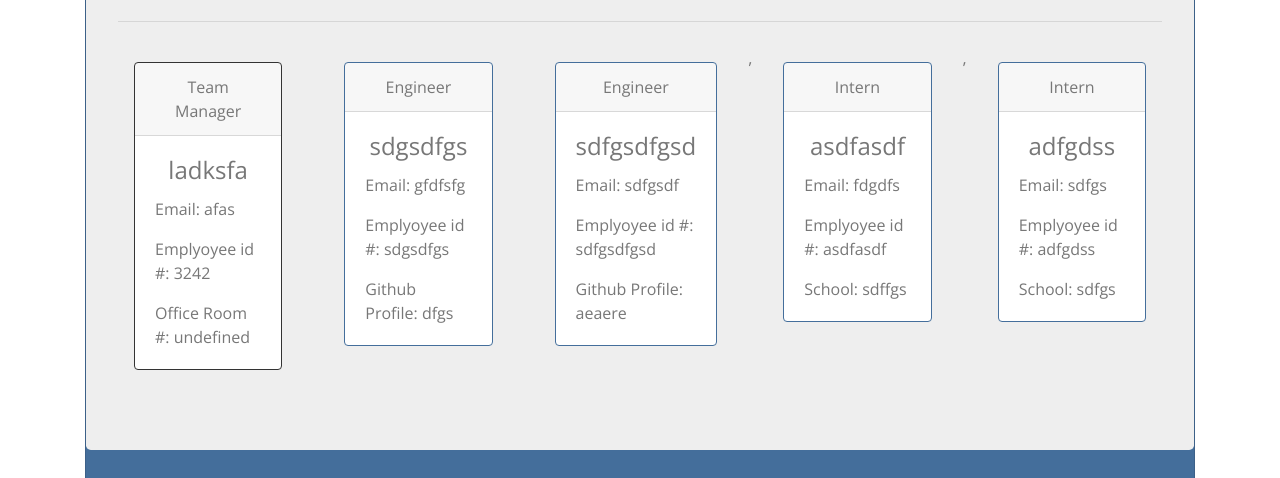
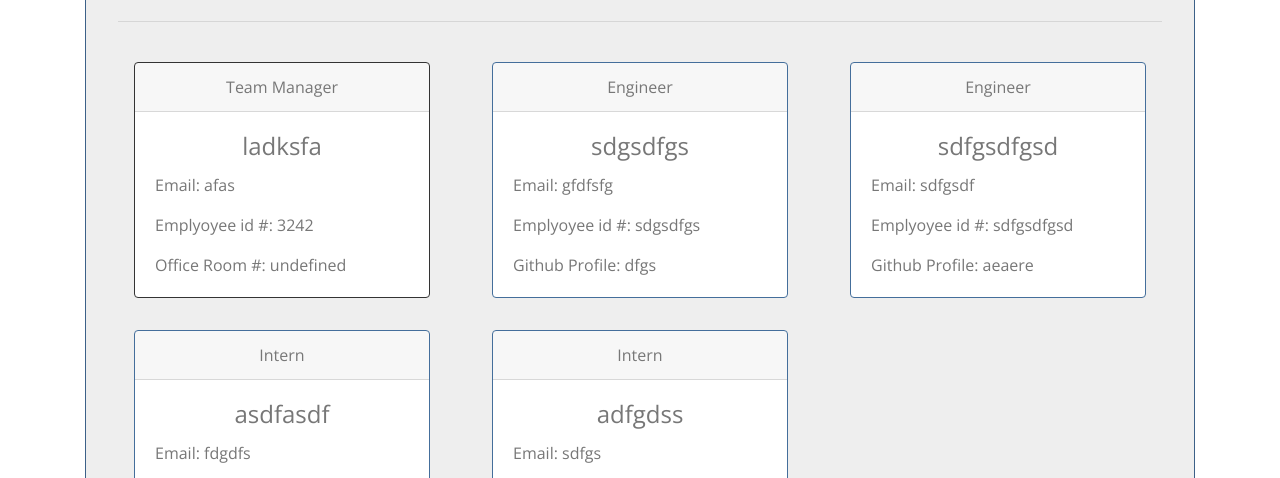
Before and after one commit to drthisguy/09-Engineering-Team-Generator, a website: page myteam.html in a window 1280 px wide. Shown: the part 307-785 px from the top of the page. Drawn offline with nearby package versions, Linux system fonts and the light colour scheme.

Commit message:
engineer selection bug resolved

```diff
--- a/myteam.html
+++ b/myteam.html
@@ -25,8 +25,8 @@
                         <hr class="my-4">
 
                         <div class="row">
-                          <div class="col md-3">
-                            <div class="card border-dark m-3 md-4" style="max-width: 20rem;">
+                          <div class="col-4">
+                            <div class="card border-dark m-3">
                               <div class="card-header">Team Manager</div>
                               <div class="card-body">
                                 <h4 class="card-title">ladksfa</h4>
@@ -38,8 +38,8 @@
                           </div>
 
 
-        <div class="col md-3">
-        <div class="card border-primary m-3" style="max-width: 20rem;">
+        <div class="col-4">
+        <div class="card border-primary m-3">
           <div class="card-header">Engineer</div>
           <div class="card-body">
             <h4 class="card-title">sdgsdfgs</h4>
@@ -49,8 +49,8 @@
           </div>
         </div>
       </div>
-        <div class="col md-3">
-        <div class="card border-primary m-3" style="max-width: 20rem;">
+        <div class="col-4">
+        <div class="card border-primary m-3">
           <div class="card-header">Engineer</div>
           <div class="card-body">
             <h4 class="card-title">sdfgsdfgsd</h4>
@@ -59,9 +59,9 @@
             <p class="card-text text-left">Github Profile: aeaere</p>
           </div>
         </div>
-      </div>,
-        <div class="col md-3">
-        <div class="card border-primary m-3" style="max-width: 20rem;">
+      </div>
+        <div class="col-4">
+        <div class="card border-primary m-3">
           <div class="card-header">Intern</div>
           <div class="card-body">
             <h4 class="card-title">asdfasdf</h4>
@@ -69,9 +69,9 @@
             <p class="card-text text-left">Emplyoyee id #: asdfasdf</p> <p class="card-text text-left">School: sdffgs</p>
           </div>
         </div>
-      </div>,
-        <div class="col md-3">
-        <div class="card border-primary m-3" style="max-width: 20rem;">
+      </div>
+        <div class="col-4">
+        <div class="card border-primary m-3">
           <div class="card-header">Intern</div>
           <div class="card-body">
             <h4 class="card-title">adfgdss</h4>
```
Also changed, not shown: lib/templates.js.
